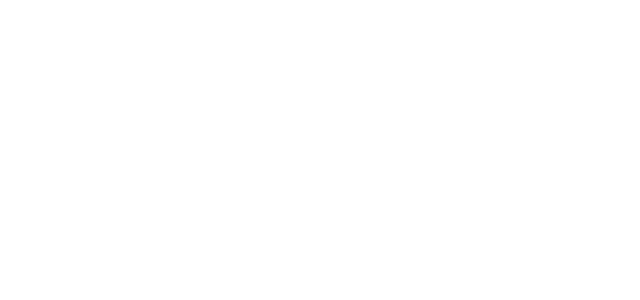
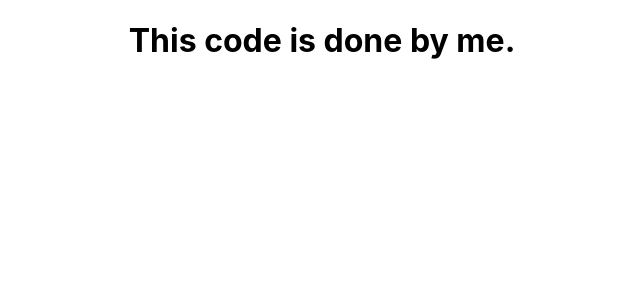
Before and after one commit to Rajashekar3005/rep2401, a React (Create React App) app: page / in a window 1280 px wide. Shown: the top 300 px of the page, without its empty margins (318-958 px from the left). Built offline with nearby package versions, Linux system fonts and the light colour scheme.

Commit message:
Update App.js

```diff
--- a/src/App.js
+++ b/src/App.js
@@ -2,7 +2,7 @@
 function App() {
   return (
     <div className="APP" >
-
+    <h1>This code is done by me.</h1>
  </div>
   );
 }
```
